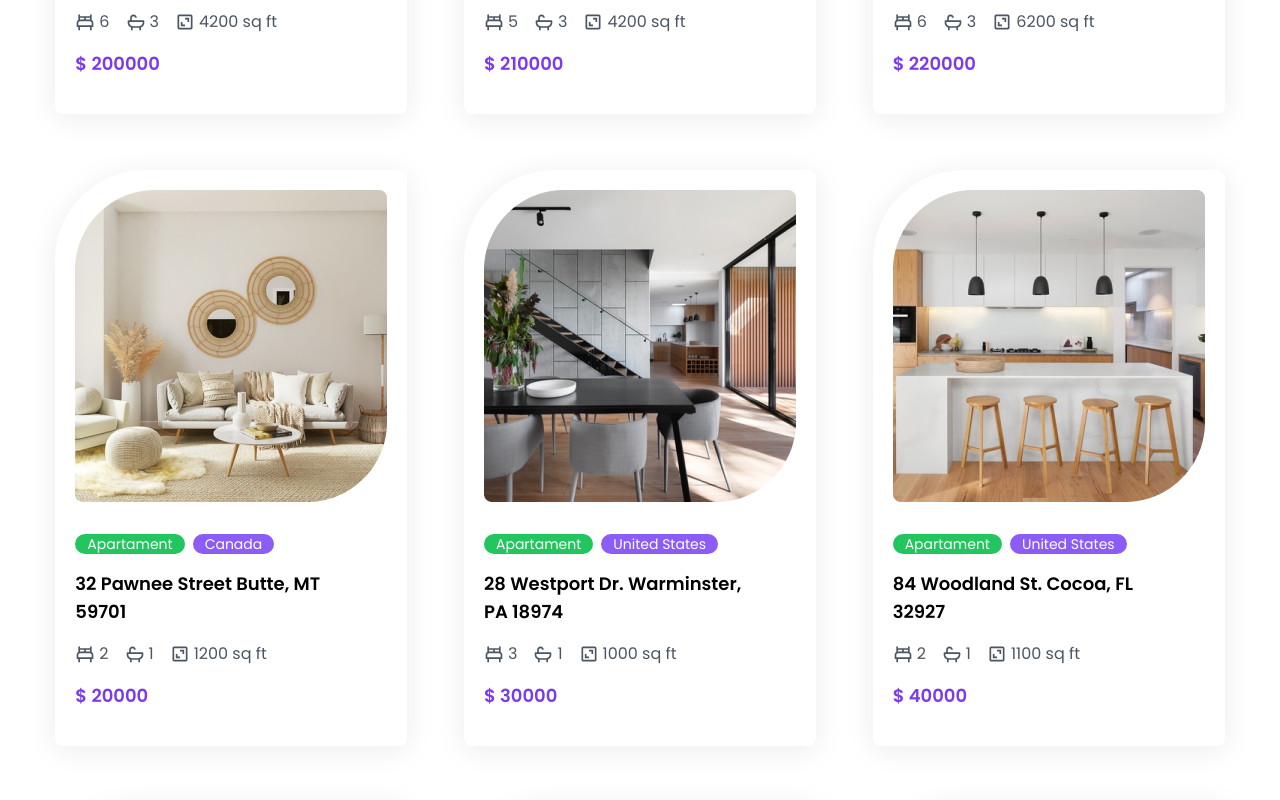
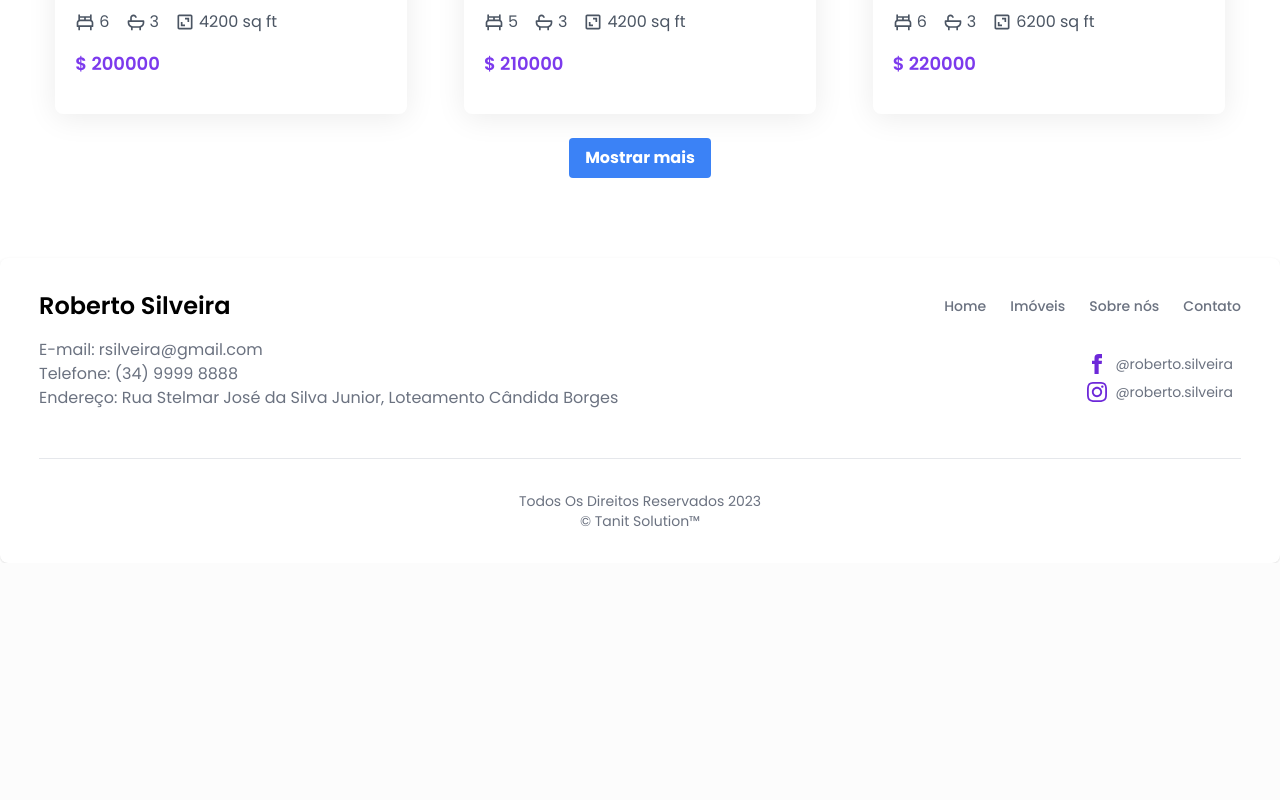
Before and after one commit to mzoughiaziz/real-estate, a React (Create React App) app: page / in a window 1280 px wide. Shown: the part 1840-2640 px from the top of the page. After the commit the page ends 2403 px from the top, so only its background shows below. Built offline with nearby package versions, Linux system fonts and the light colour scheme.

Commit message:
Add Load more for HouseList

```diff
--- a/src/components/HouseList.js
+++ b/src/components/HouseList.js
@@ -1,16 +1,15 @@
-import React, { useContext } from 'react';
-
-// import context
+import React, { useState, useContext } from 'react';
 import { HouseContext } from './HouseContext';
-// import components
 import House from './House';
-// import link
 import { Link } from 'react-router-dom';
-// import icons
 import { ImSpinner2 } from 'react-icons/im';
 
 const HouseList = () => {
   const { houses, loading } = useContext(HouseContext);
+  const [visibleHouses, setVisibleHouses] = useState(6);
+  const loadMoreHouses = () => {
+    setVisibleHouses(visibleHouses + 6);
+  };
 
   if (loading) {
     return (
@@ -30,7 +29,7 @@ const HouseList = () => {
     <section className='mb-20'>
       <div className='container mx-auto'>
         <div className='grid md:grid-cols-2 lg:grid-cols-3 gap-4 lg:gap-14'>
-          {houses.map((house, index) => {
+          {houses.slice(0, visibleHouses).map((house, index) => {
             return (
               <Link to={`/property/${house.id}`} key={index}>
                 <House house={house} />
@@ -38,6 +37,16 @@ const HouseList = () => {
             );
           })}
         </div>
+        {visibleHouses < houses.length && (
+          <div className='text-center mt-6'>
+            <button
+              className='bg-blue-500 hover:bg-blue-600 text-white font-bold py-2 px-4 rounded'
+              onClick={loadMoreHouses}
+            >
+              Mostrar mais
+            </button>
+          </div>
+        )}
       </div>
     </section>
   );
```
